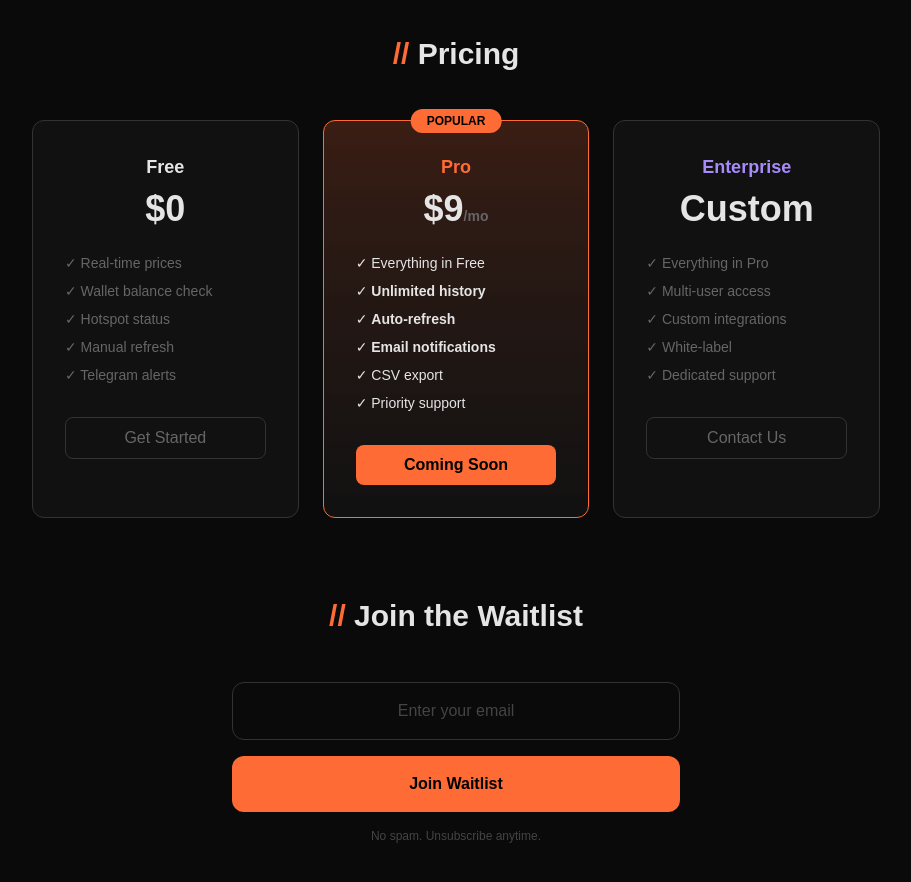
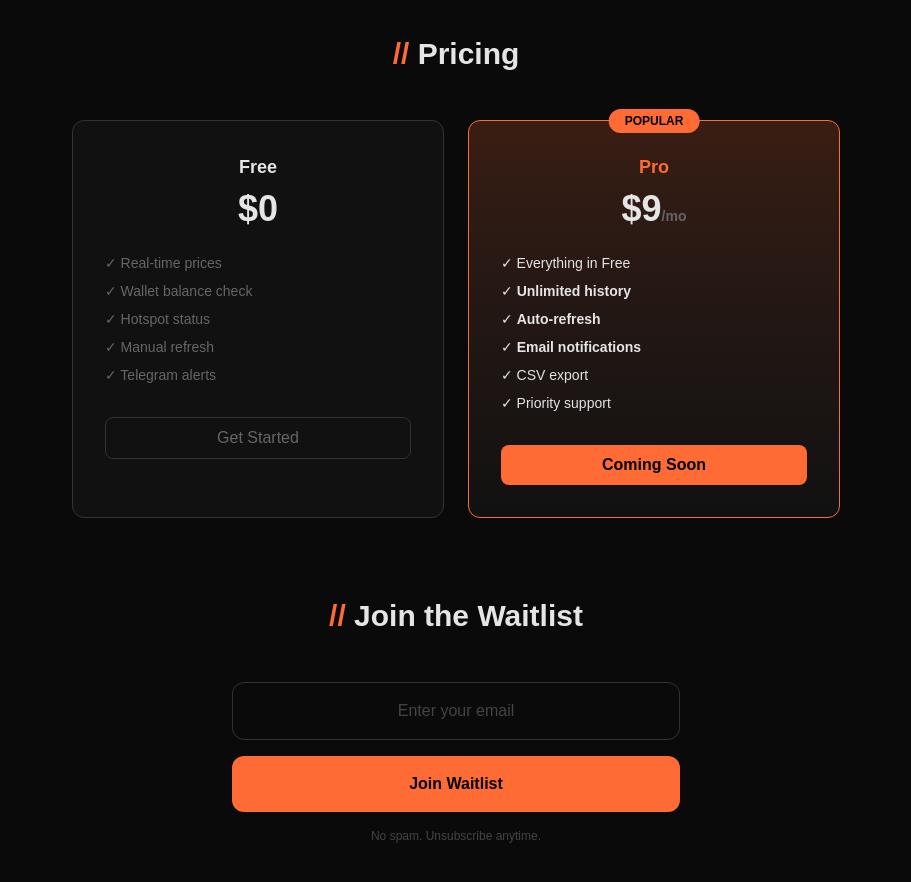
Before and after one commit to Samuel33rc/depin-dashboard, a Next.js app in the folder helium-dashboard/: page /landing in a window 1280 px wide. Shown: the part 900-1782 px from the top of the page, without its empty margins (184-1095 px from the left). Built offline with nearby package versions, Linux system fonts and the light colour scheme.

Commit message:
Remove Enterprise tier, keep Free + Pro only

```diff
--- a/helium-dashboard/src/app/landing/page.tsx
+++ b/helium-dashboard/src/app/landing/page.tsx
@@ -115,7 +115,7 @@
             <span className="text-[#ff6b35]">//</span> Pricing
           </h2>
 
-          <div className="grid md:grid-cols-3 gap-6">
+          <div className="grid md:grid-cols-2 gap-6 max-w-3xl mx-auto">
             <div className="bg-[#111] border border-[#333] p-8 rounded-xl text-center">
               <h3 className="text-lg font-bold text-[#e5e5e5] mb-2">Free</h3>
               <p className="text-4xl font-bold text-[#e5e5e5] mb-6">$0</p>
@@ -152,23 +152,6 @@
                 className="block w-full bg-[#ff6b35] hover:bg-[#ff8555] text-black font-bold py-2 rounded-lg transition-colors"
               >
                 Coming Soon
-              </button>
-            </div>
-
-            <div className="bg-[#111] border border-[#333] p-8 rounded-xl text-center">
-              <h3 className="text-lg font-bold text-[#a78bfa] mb-2">Enterprise</h3>
-              <p className="text-4xl font-bold text-[#e5e5e5] mb-6">Custom</p>
-              <ul className="text-left space-y-2 text-sm text-[#666] mb-8">
-                <li>✓ Everything in Pro</li>
-                <li>✓ Multi-user access</li>
-                <li>✓ Custom integrations</li>
-                <li>✓ White-label</li>
-                <li>✓ Dedicated support</li>
-              </ul>
-              <button
-                className="block w-full border border-[#333] text-[#666] py-2 rounded-lg hover:border-[#a78bfa] hover:text-[#a78bfa] transition-colors"
-              >
-                Contact Us
               </button>
             </div>
           </div>
```
